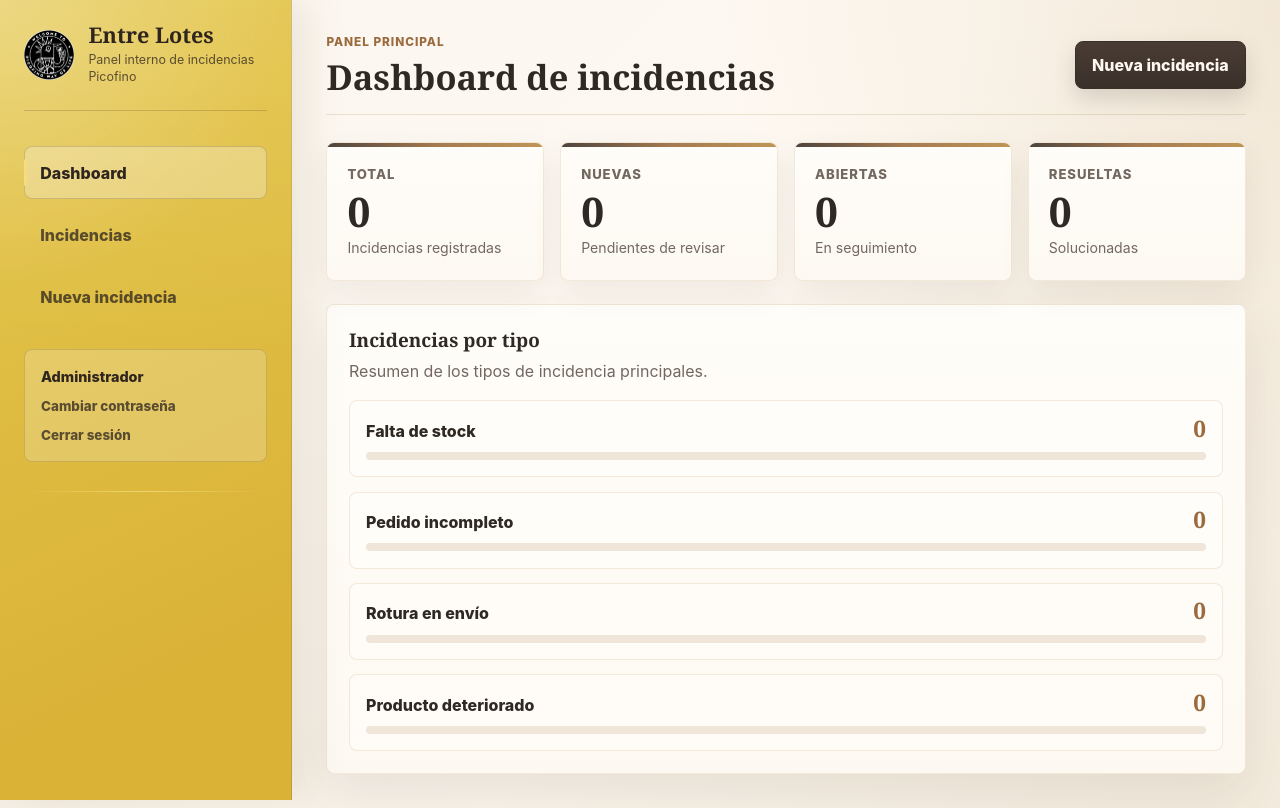
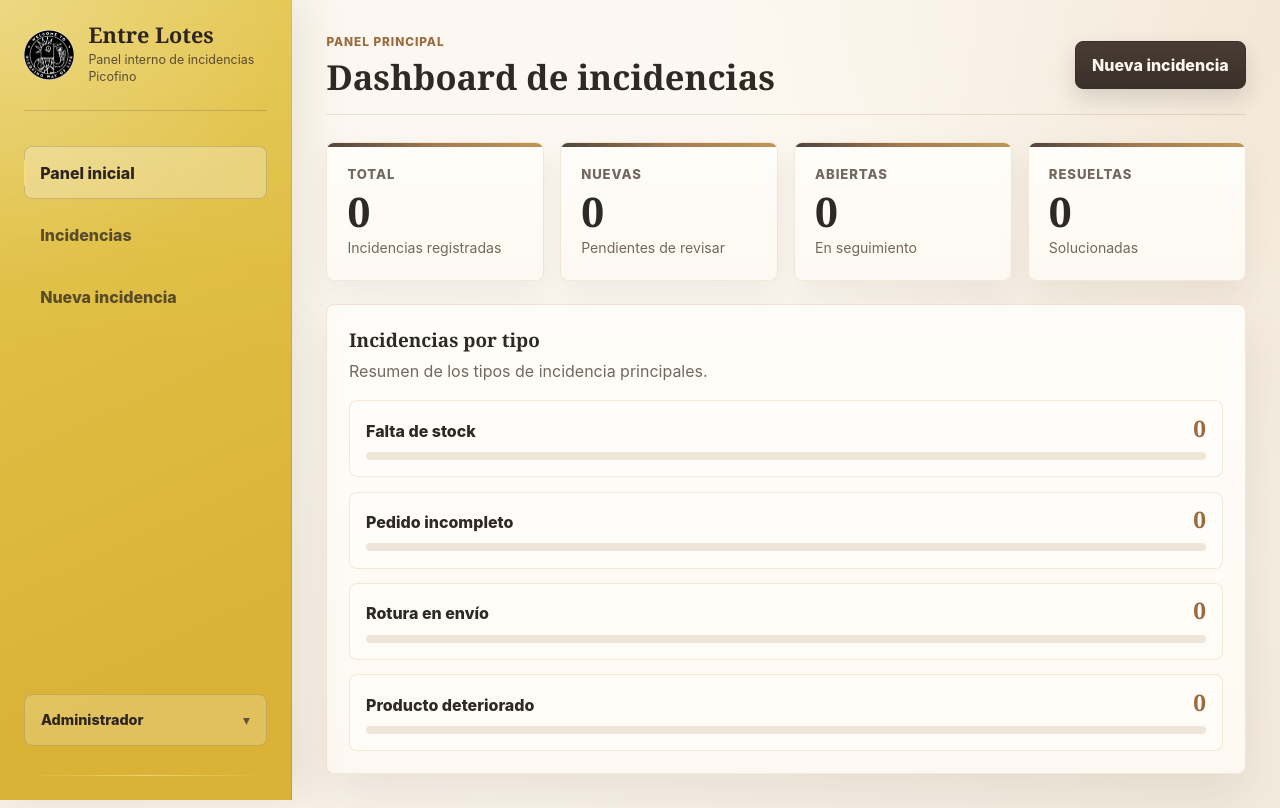
Before and after one commit to celiaefe/el_desaguisado, a Flask app: page /dashboard in a window 1280 px wide. Run offline with Flask 3, Linux system fonts and the light colour scheme; a user stored in the database is signed in.

Commit message:
Sidebar: menú desplegable inferior y etiqueta Panel inicial

```diff
--- a/static/style.css
+++ b/static/style.css
@@ -59,6 +59,8 @@ a {
 }
 
 .sidebar {
+  display: flex;
+  flex-direction: column;
   position: sticky;
   top: 0;
   height: 100vh;
@@ -152,30 +154,74 @@ a {
 }
 
 .sidebar-user {
-  display: grid;
-  gap: 0.55rem;
-  margin-top: 1.6rem;
-  padding: 1rem;
+  margin-top: auto;
   border: 1px solid rgba(46, 37, 31, 0.16);
   border-radius: 8px;
   background: rgba(255, 255, 255, 0.20);
+  overflow: hidden;
+}
+
+.sidebar-user summary {
+  display: flex;
+  align-items: center;
+  justify-content: space-between;
+  gap: 0.65rem;
+  padding: 0.9rem 1rem;
+  cursor: pointer;
+  list-style: none;
+}
+
+.sidebar-user summary::-webkit-details-marker {
+  display: none;
+}
+
+.sidebar-user summary::after {
+  content: "▾";
+  color: rgba(46, 37, 31, 0.7);
+  font-size: 0.86rem;
+  transition: transform 0.16s ease;
+}
+
+.sidebar-user[open] summary::after {
+  transform: rotate(180deg);
+}
+
+.sidebar-user-menu {
+  display: grid;
+  gap: 0.5rem;
+  padding: 0 1rem 0.95rem;
+  border-top: 1px solid rgba(46, 37, 31, 0.12);
+}
+
+.sidebar-user-role {
+  color: rgba(46, 37, 31, 0.72);
+  font-size: 0.77rem;
+  font-weight: 760;
+  letter-spacing: 0.04em;
+  text-transform: uppercase;
+}
+
+.sidebar-user a {
+  padding: 0.5rem 0.55rem;
+  border: 1px solid rgba(46, 37, 31, 0.16);
+  border-radius: 8px;
+  background: rgba(255, 255, 255, 0.24);
+  color: rgba(46, 37, 31, 0.8);
+  font-size: 0.84rem;
+  font-weight: 760;
+  text-decoration: none;
+}
+
+.sidebar-user a:hover {
+  border-color: rgba(46, 37, 31, 0.24);
+  background: rgba(255, 255, 255, 0.30);
+  color: #2E251F;
 }
 
 .sidebar-user span {
   color: #2E251F;
   font-size: 0.9rem;
   font-weight: 850;
-}
-
-.sidebar-user a {
-  color: rgba(46, 37, 31, 0.76);
-  font-size: 0.84rem;
-  font-weight: 760;
-  text-decoration: none;
-}
-
-.sidebar-user a:hover {
-  color: #2E251F;
 }
 
 .main-area {
@@ -979,6 +1025,10 @@ tbody tr:last-child td {
     height: auto;
   }
 
+  .sidebar-user {
+    margin-top: 1.2rem;
+  }
+
   .brand-lockup {
     margin-bottom: 1rem;
   }
--- a/templates/base.html
+++ b/templates/base.html
@@ -5,7 +5,7 @@
     <meta name="viewport" content="width=device-width, initial-scale=1">
     <title>{% block title %}Entre Lotes{% endblock %}</title>
     <link rel="icon" type="image/png" href="{{ url_for('static', filename='brand-mark.png') }}">
-    <link rel="stylesheet" href="{{ url_for('static', filename='style.css', v='20260513c') }}">
+    <link rel="stylesheet" href="{{ url_for('static', filename='style.css', v='20260513d') }}">
   </head>
   <body>
     <div class="app-shell">
@@ -23,17 +23,22 @@
         </a>
 
         <nav class="sidebar-nav">
-          <a class="{% if request.endpoint == 'dashboard' %}is-active{% endif %}" href="{{ url_for('dashboard') }}">Dashboard</a>
+          <a class="{% if request.endpoint == 'dashboard' %}is-active{% endif %}" href="{{ url_for('dashboard') }}">Panel inicial</a>
           <a class="{% if request.endpoint in ['incidencias_list', 'incidencia_detalle', 'incidencia_editar'] %}is-active{% endif %}" href="{{ url_for('incidencias_list') }}">Incidencias</a>
           <a class="{% if request.endpoint == 'incidencia_nueva' %}is-active{% endif %}" href="{{ url_for('incidencia_nueva') }}">Nueva incidencia</a>
         </nav>
 
         {% if current_user.is_authenticated %}
-          <div class="sidebar-user">
-            <span>{{ current_user.nombre }}</span>
-            <a href="{{ url_for('cambiar_password') }}">Cambiar contraseña</a>
-            <a href="{{ url_for('logout') }}">Cerrar sesión</a>
-          </div>
+          <details class="sidebar-user">
+            <summary>
+              <span>{{ current_user.nombre or "Administrador" }}</span>
+            </summary>
+            <div class="sidebar-user-menu">
+              <span class="sidebar-user-role">Administrador</span>
+              <a href="{{ url_for('cambiar_password') }}">Cambiar contraseña</a>
+              <a href="{{ url_for('logout') }}">Cerrar sesión</a>
+            </div>
+          </details>
         {% endif %}
       </aside>
 
```
